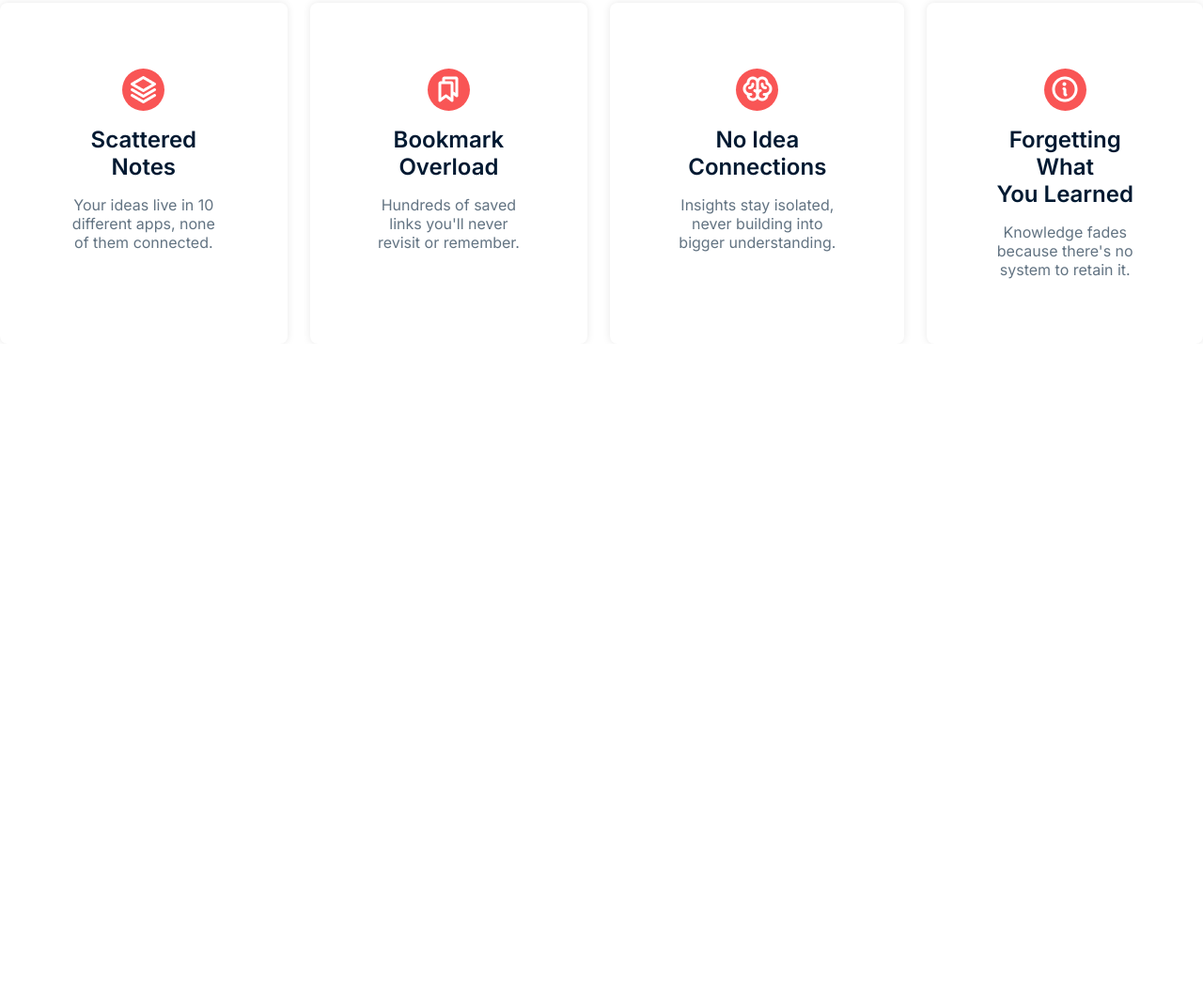
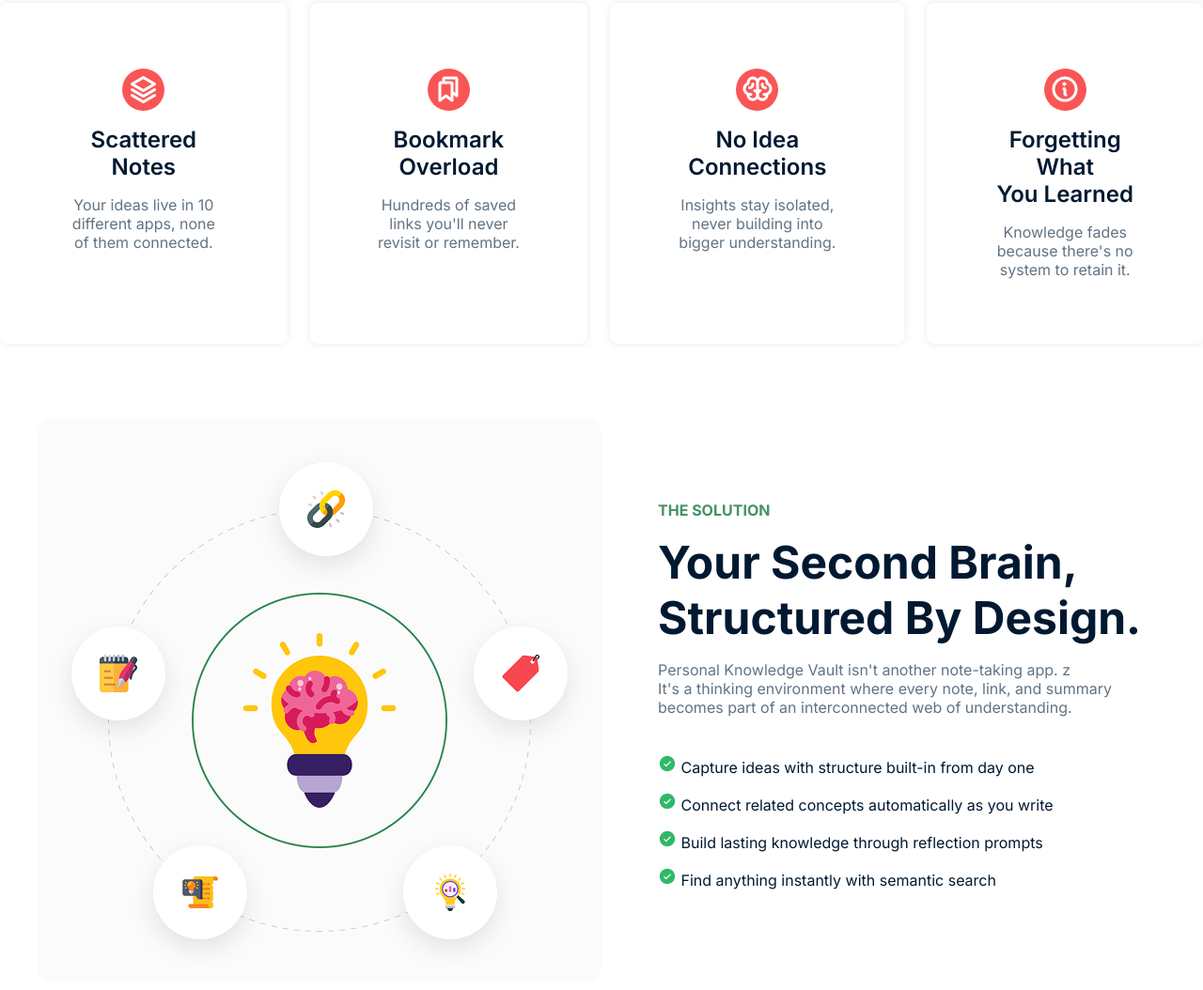
Before and after one commit to mdtonmoyhasansiam/knowledge-vault-a1, a plain HTML site: page index.html in a window 1280 px wide. Shown: the part 1048-2102 px from the top of the page at 94% size. Before the commit the page ends 1414 px from the top, so only its background shows below. Drawn offline with Linux system fonts and the light colour scheme.

Commit message:
added section 2 solution and point section

```diff
--- a/index.html
+++ b/index.html
@@ -79,6 +79,26 @@ help you think clearly, connect ideas, and turn learning into long-term knowledg
             </div>
        </div>
     </section>
+
+    <section class="section-2">
+        <div class="section-2main">
+            <div class="section-2img">
+                 <img src="assets/knowledge.png" alt="">
+            </div>
+            <div class="section-2para">
+                <h5>THE SOLUTION</h5>
+                   <h2>Your Second Brain, Structured By Design.</h2>
+                   <p>Personal Knowledge Vault isn't another note-taking app. z <br>It's a thinking environment where every note, link, and summary <br>becomes part of an interconnected web of understanding.</p>
+                    <ul>
+                        <li><img src="assets/CheckCircle.png" alt=""> Capture ideas with structure built-in from day one</li>
+                        <li><img src="assets/CheckCircle.png" alt=""> Connect related concepts automatically as you write</li>
+                        <li><img src="assets/CheckCircle.png" alt=""> Build lasting knowledge through reflection prompts</li>
+                        <li><img src="assets/CheckCircle.png" alt=""> Find anything instantly with semantic search</li>
+                    </ul>
+            </div>
+        </div>
+    </section>
+
     </main>
 </body>
 </html>
--- a/style/style.css
+++ b/style/style.css
@@ -227,3 +227,58 @@ nav .btn:hover{
     line-height: 20px;
     color: #627382;
 }
+
+.section-2 {
+  padding: 80px 20px;
+  background: #ffffff;
+}
+
+.section-2main {
+  max-width: 1200px;
+  margin: auto;
+  display: flex;
+  align-items: center;
+  gap: 60px;
+}
+
+.section-2img img {
+  max-width: 100%;
+  border-radius: 16px;
+}
+
+.section-2para {
+  max-width: 520px;
+}
+
+.section-2para h5{
+    font-size: 16px;
+    line-height: 20px;
+    color: #469165;
+    padding-bottom: 16px;
+}
+
+.section-2para h2 {
+  font-size: 48px;
+  font-weight: bold;
+  color: #001931;
+  padding-bottom: 16px;
+
+}
+
+.section-2para p {
+  font-size: 16px;
+  line-height: 20px;
+  color: #627382;
+  padding-bottom: 40px;
+}
+
+.section-2para ul{
+  list-style: none;
+}
+
+.section-2para li {
+  font-size: 16px;
+  line-height: 20px;
+  color: #001931;
+  padding-bottom: 16px;
+}
```
